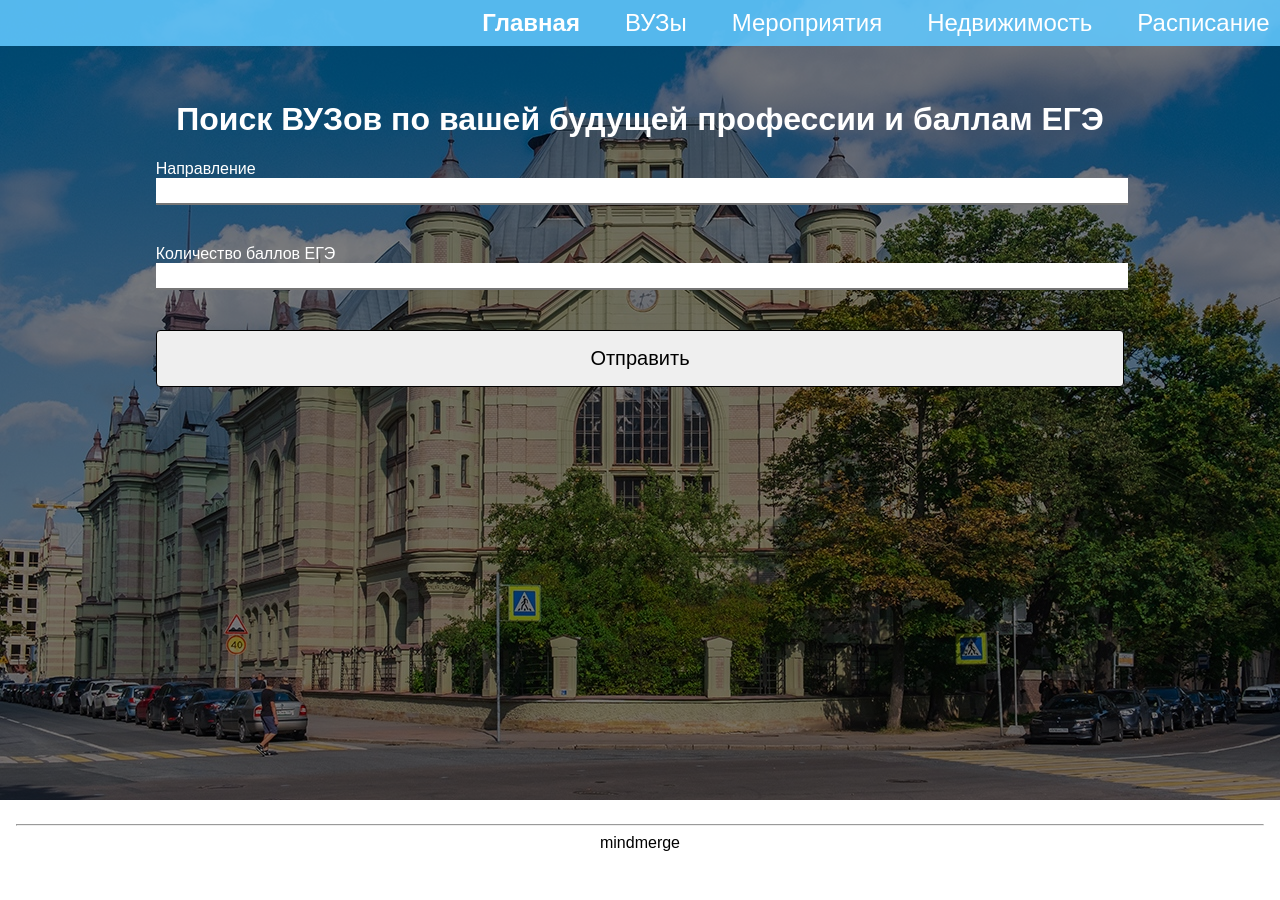
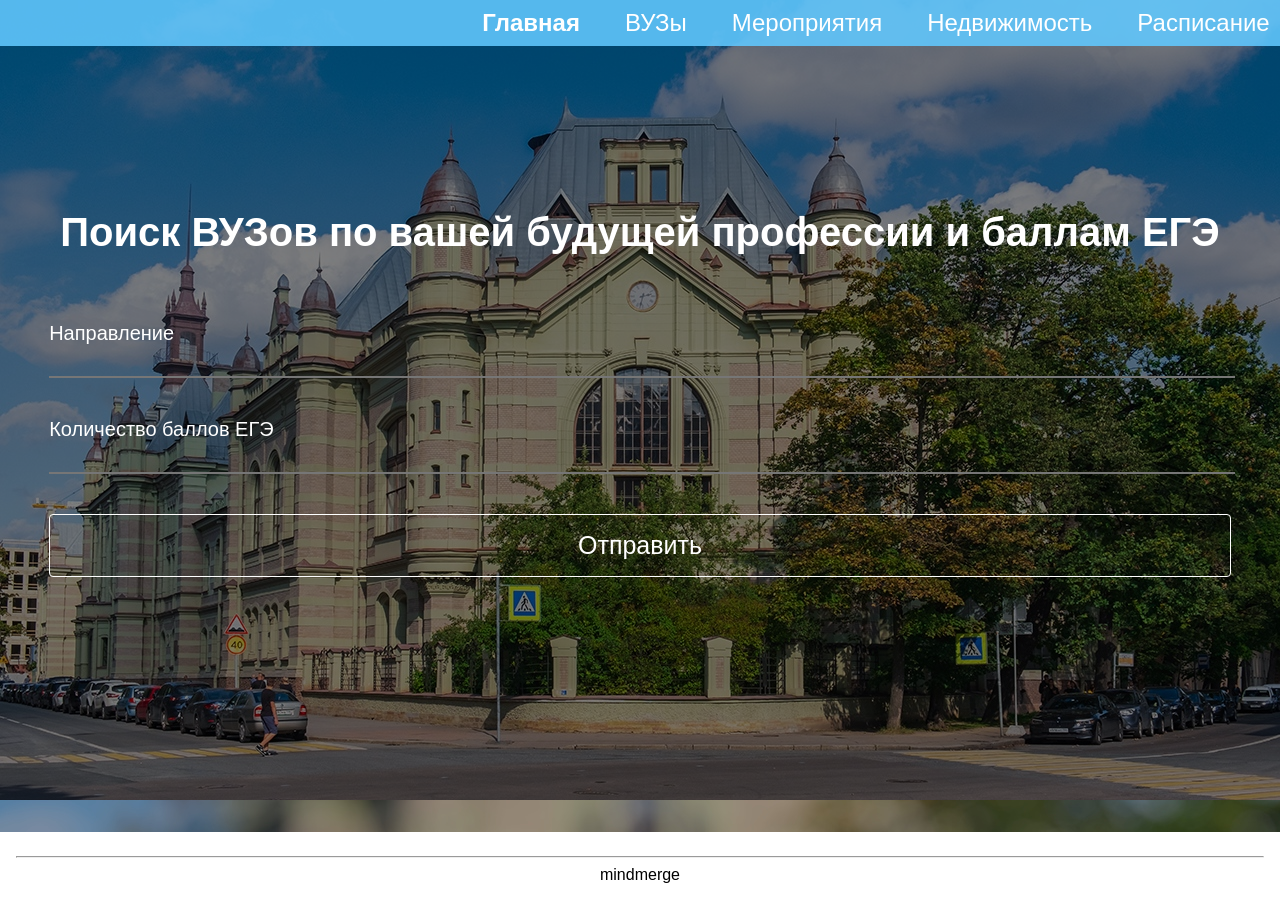
Before and after one commit to Yorshik/hackathon-digital-SPB, a Flask app: page /university in a window 1280 px wide. Before the commit the page ends 851 px from the top, so only its background shows below. Run offline with Flask 3, Linux system fonts and the light colour scheme; parts of the project's set-up code (start-up, migrations or seed data) failed here and were passed over.

Commit message:
Update university page style

```diff
--- a/static/style.css
+++ b/static/style.css
@@ -78,7 +78,6 @@ a {
 }
 
 #content {
-    margin-top: 2em;
 	padding: 1em 1em;
 }
 
@@ -103,13 +102,32 @@ a {
     width: 100vw;
     top: 0;
     left: 0;
-  background-position: center;
-  background-repeat: no-repeat;
-  background-size: cover;
-  color: white !important;
+    background-position: center;
+    background-repeat: no-repeat;
+    background-size: cover;
+    color: white !important;
+    display: flex;
+    flex-direction: column;
+    justify-content: center;
+    align-items: center;
+    font-size: 1.25em;
 }
 .hero-image .columns {
     padding-top: 5em;
+}
+.hero-image input {
+    color: white;
+    caret-color: white;
+    background: transparent;
+}
+.hero-image input[type="submit"] {
+    color: white;
+    border-color: white;
+    background-color: transparent;
+    transition: background-color 0.5s ease;
+}
+.hero-image input[type="submit"]:hover {
+    background-color: rgba(0,0,0,0.3);
 }
 
 
@@ -129,6 +147,10 @@ a {
     max-height: 100vh;
     padding-top: 3em;
     background: white;
+}
+
+form {
+    margin-top: 2em;
 }
 
 input {
--- a/templates/university.html
+++ b/templates/university.html
@@ -5,7 +5,6 @@
 {% block content %}
 
 <div class="hero-image" style="background-image: linear-gradient(rgba(0, 0, 0, 0.5), rgba(0, 0, 0, 0.5)),url(/static/img/leti.jpg)">
-    <div class="columns">
     <h1>Поиск ВУЗов по вашей будущей профессии и баллам ЕГЭ</h1>
     <form action="/university" action="get">
         <label for="direction">Направление</label>
@@ -16,7 +15,9 @@
         <input type="submit" value="Отправить" />
     </form>
 </div>
-</div>
+<div id="content" style="background-image: url(/static/img/leti_blured.jpg);
+    color:white; background-size: cover; background-repeat: no-repeat;
+    background-position: center; background-attachment: fixed">
 {% if error %}
 <h1>Ошибка: {{error}}</h1>
 {% endif %}
@@ -25,26 +26,36 @@
 <div class="universities">
     {% for vuz in vuzes %}
     <a href="{{vuz.univ_link}}">
+        <div>
+        <div class="center">
             <img class="logo" src="{{vuz.image}}" />
+        </div>
+        </div>
         <div class="name">{{vuz.univ_name}}</div>
-        <div class="budget u_gr">
+        <div class="budget">
+            <div class="u_gr">
             {% if vuz.budget > 0 %}
             <span class="text">{{vuz.budget}}</span>
             <span class="subscript">Кол-во бюджетный мест</span>
             {% endif %}
             </div>
+        </div>
 
-        <div class="mean u_gr">
+        <div class="mean">
+            <div class="u_gr">
             {% if vuz.mean_score > 0 %}
             <span class="text">{{vuz.mean_score}}</span>
             <span class="subscript">Средний балл</span>
             {% endif %}
             </div>
-        <div class="pass u_gr">
+        </div>
+        <div class="pass">
+            <div class="u_gr">
             {% if vuz.pass_score > 0 %}
             <span class="text">{{vuz.pass_score}}</span>
             <span class="subscript">Проходной балл</span>
             {% endif %}
+            </div>
         </div>
     </a>
     {% endfor %}
@@ -53,4 +64,5 @@
 </div>
 </div>
 </div>
+</div>
 {% endblock %}
```
Also changed, not shown: other parts of static/style.css (+29 -8 lines), static/img/leti_blured.jpg (added). Lines whose indentation alone changed are shown as unchanged.
